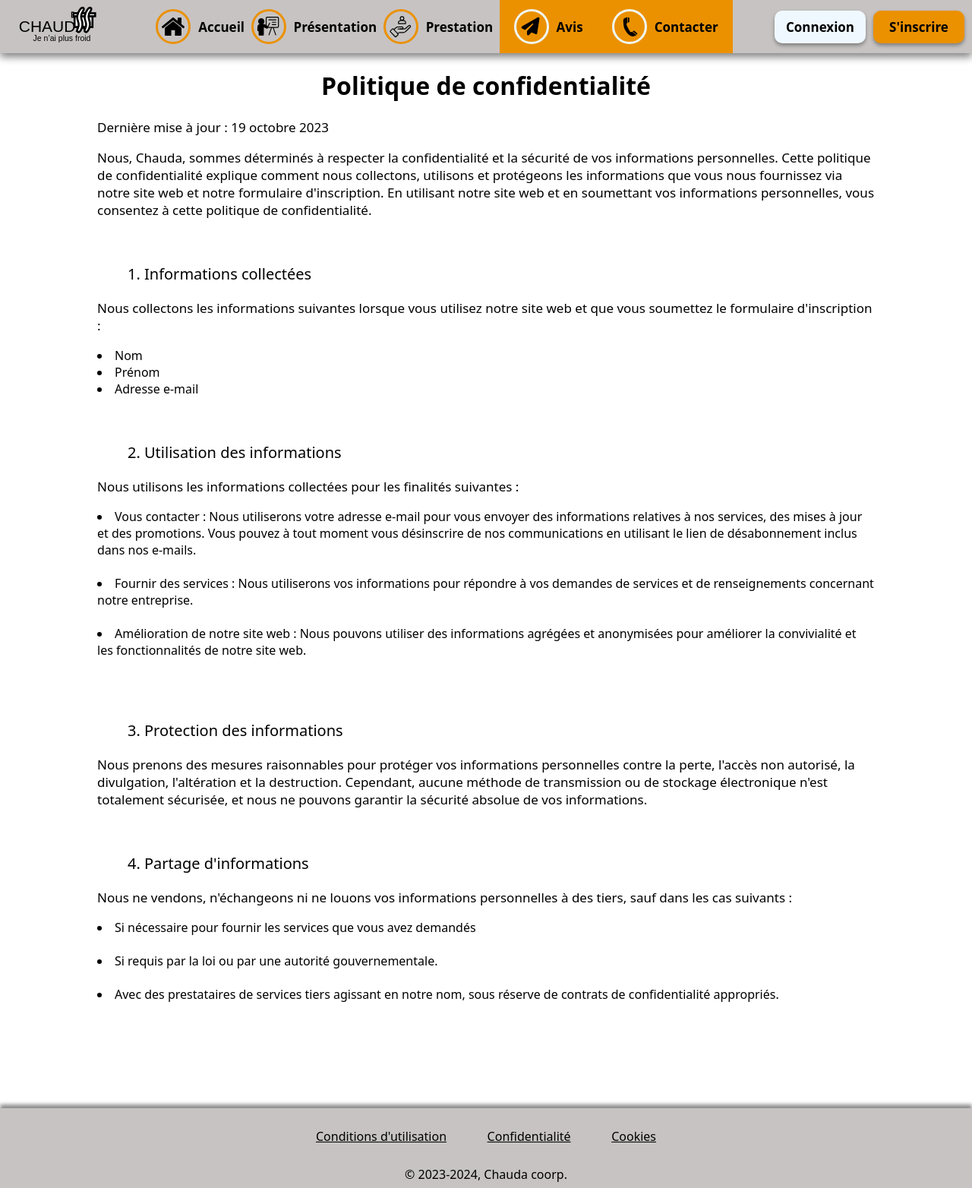
After one commit to Karistophal/Chauda, a Symfony app: template AP01_GRP1/templates/confidentialite/index.html.twig in a window 1280 px wide. The commit adds this page. Shown: the whole page at 76% size. Run offline with Twig, Linux system fonts and the light colour scheme; the template is opened without the code that fills it, so the values that code supplies are empty; some libraries are stand-ins or nearby versions.

Commit message:
feat(confidentialite): ajout page confidentialite avec fichier d'images

```diff
--- a/AP01_GRP1/config/routes.yaml
+++ b/AP01_GRP1/config/routes.yaml
@@ -42,3 +42,6 @@ app_prestation_add:
 app_prestation_edit:
     path: /prestation/edit/{id}
     controller: App\Controller\PrestationController::edit
+confidentialite:
+    path: /confidentialite
+    controller: 'App\Controller\ConfidentialiteController::index'
--- a/AP01_GRP1/templates/accueil/index.html.twig
+++ b/AP01_GRP1/templates/accueil/index.html.twig
@@ -36,14 +36,14 @@
 				<img src="assets/img/accueil/preastation.jpg" alt="" class="img-choix">
 				<div class="info-choix">
 					Nos prestations
-					<a href="" style="text-decoration: none;"><div class="savoir-plus">en savoir plus</div></a>
+					<a href="{{ path('prestation') }}" style="text-decoration: none;"><div class="savoir-plus">en savoir plus</div></a>
 				</div>
 			</div>
 			<div class="choix">
 				<img src="assets/img/accueil/contacter.jpg" alt="" class="img-choix">
 				<div class="info-choix">
 					Nous contacter
-					<a href="" style="text-decoration: none;"><div class="savoir-plus">en savoir plus</div></a>
+					<a href="{{ path('contact') }}" style="text-decoration: none;"><div class="savoir-plus">en savoir plus</div></a>
 				</div>
 			</div>
 		</div>
--- a/AP01_GRP1/templates/base.html.twig
+++ b/AP01_GRP1/templates/base.html.twig
@@ -105,7 +105,7 @@
 <footer>
 	<div class="footer-choix">
 		<a href="#">Conditions d'utilisation</a>
-		<a href="#">Confidentialité</a>
+		<a href="{{ path('app_confidentialite') }}">Confidentialité</a>
 		<a href="#">Cookies</a>
 	</div>
 	© 2023-2024, Chauda coorp.
--- /dev/null
+++ b/AP01_GRP1/templates/confidentialite/index.html.twig
@@ -0,0 +1,56 @@
+{% extends 'base.html.twig' %}
+
+{% block title %}Hello ConfidentialiteController!{% endblock %}
+
+{% block body %}
+
+<link rel="stylesheet" href="/assets/stylesheets/confidentialite.css">
+
+<h1>Politique de confidentialité</h1>
+
+<div class="container">
+    <p>
+        Dernière mise à jour : 19 octobre 2023
+    </p>
+
+    <p>
+        Nous, Chauda, sommes déterminés à respecter la confidentialité et la sécurité de vos informations personnelles. Cette politique de confidentialité explique comment nous collectons, utilisons et protégeons les informations que vous nous fournissez via notre site web et notre formulaire d'inscription. En utilisant notre site web et en soumettant vos informations personnelles, vous consentez à cette politique de confidentialité.
+    </p>
+
+    <br>
+    <ul>1. Informations collectées</ul>
+    <p>Nous collectons les informations suivantes lorsque vous utilisez notre site web et que vous soumettez le formulaire d'inscription :
+
+        <li>Nom</li>
+        <li>Prénom</li>
+        <li>Adresse e-mail</li>
+    </p>
+    <br>
+    <ul>2. Utilisation des informations</ul>
+    <p>Nous utilisons les informations collectées pour les finalités suivantes :
+
+        <li>Vous contacter : Nous utiliserons votre adresse e-mail pour vous envoyer des informations relatives à nos services, des mises à jour et des promotions. Vous pouvez à tout moment vous désinscrire de nos communications en utilisant le lien de désabonnement inclus dans nos e-mails.</li>
+        <br>
+        <li>Fournir des services : Nous utiliserons vos informations pour répondre à vos demandes de services et de renseignements concernant notre entreprise.</li>
+        <br>
+        <li>Amélioration de notre site web : Nous pouvons utiliser des informations agrégées et anonymisées pour améliorer la convivialité et les fonctionnalités de notre site web.</li>
+    </p>
+    <br>
+    <br>
+    <ul>3. Protection des informations</ul>
+    <p>Nous prenons des mesures raisonnables pour protéger vos informations personnelles contre la perte, l'accès non autorisé, la divulgation, l'altération et la destruction. Cependant, aucune méthode de transmission ou de stockage électronique n'est totalement sécurisée, et nous ne pouvons garantir la sécurité absolue de vos informations.
+    </p>
+    <br>
+    <ul>4. Partage d'informations</ul>
+    <p>Nous ne vendons, n'échangeons ni ne louons vos informations personnelles à des tiers, sauf dans les cas suivants :
+
+        <li>Si nécessaire pour fournir les services que vous avez demandés</li>
+        <br>
+        <li>Si requis par la loi ou par une autorité gouvernementale.</li>
+        <br>
+        <li>Avec des prestataires de services tiers agissant en notre nom, sous réserve de contrats de confidentialité appropriés.</li>
+    </p>
+    <br>
+</div>
+
+{% endblock %}
```
Also changed, not shown: AP01_GRP1/src/Controller/ConfidentialiteController.php (added, +20 -0 lines), AP01_GRP1/public/assets/stylesheets/confidentialite.css (added), 3 other files.
